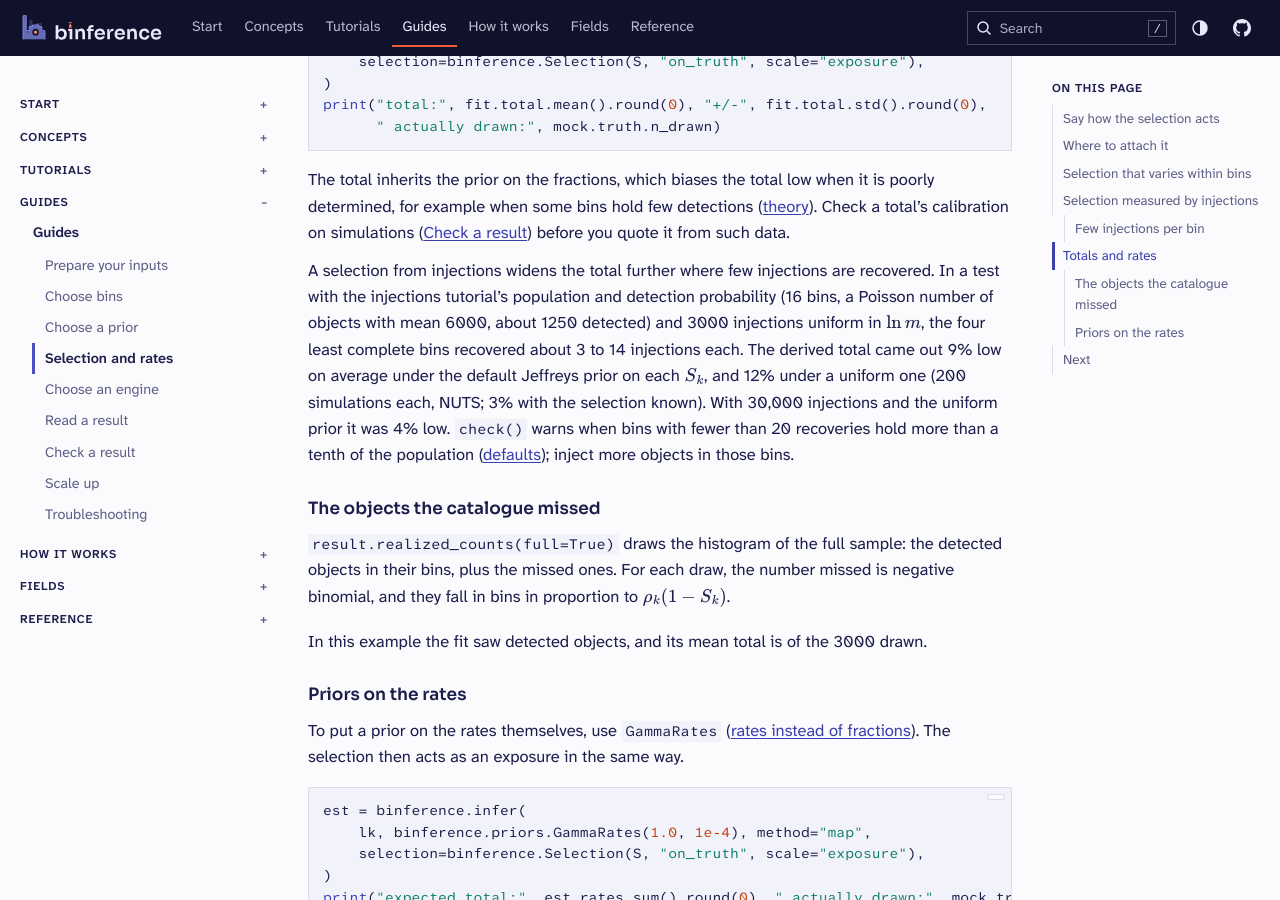
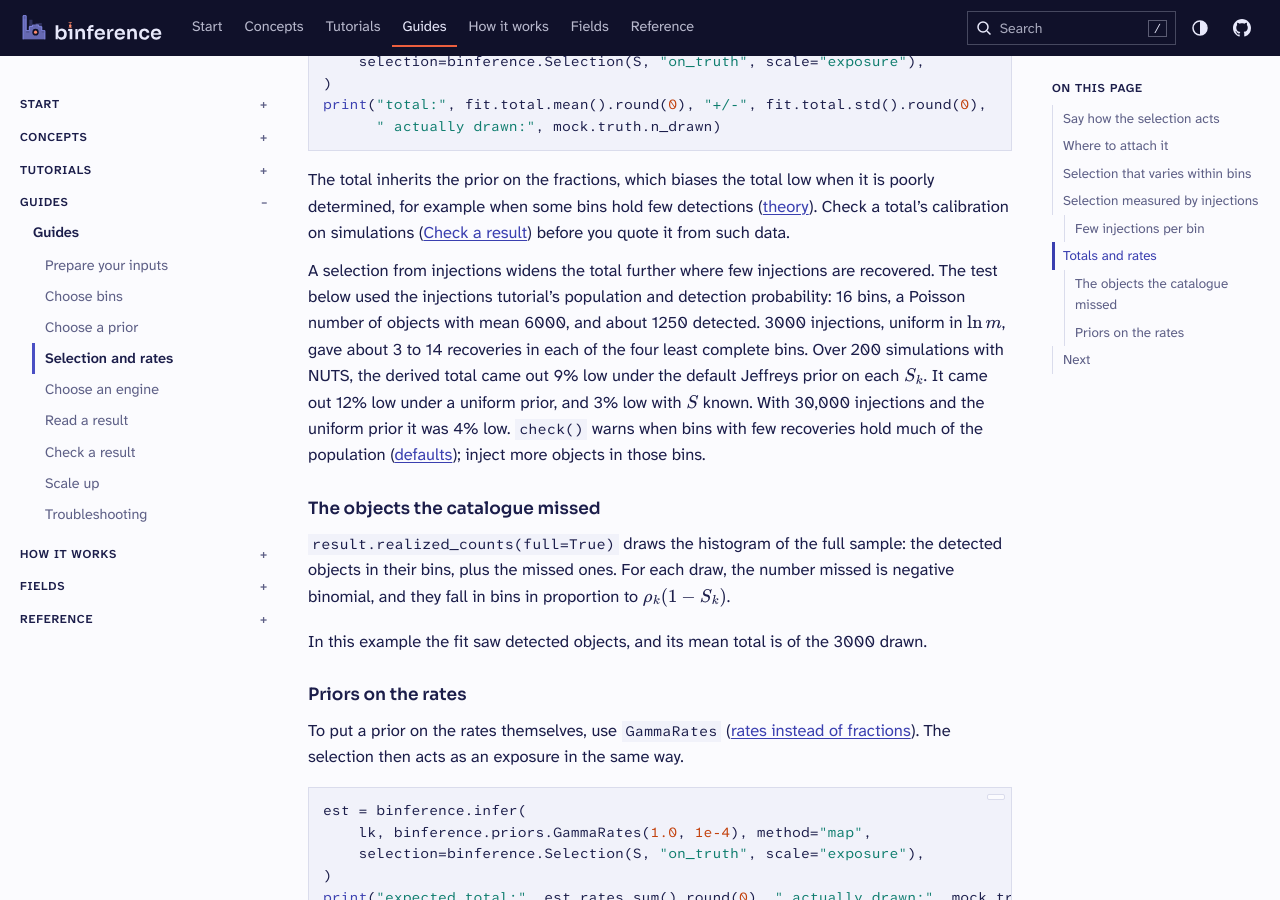
Before and after one commit to joshspeagle/binference, a Sphinx documentation site: the page built from docs/guides/selection.md, in a window 1280 px wide and 900 px high, scrolled down 3852 px. Built offline with Sphinx 7.4.7, drawn with Linux system fonts in a browser that asks for light colours.

Commit message:
Simplify after review
The recovered counts have one home that pickling keeps; a fixed
selection gets its own message, since nothing pulls its total low.

Co-Authored-By: Claude Opus 5.5 <noreply@anthropic.com>
Claude-Session: https://claude.ai/code/session_01JkqiRk2kEoUE8HVDAKRgK9

```diff
--- a/docs/guides/selection.md
+++ b/docs/guides/selection.md
@@ -261,14 +261,14 @@ poorly determined, for example when some bins hold few detections
 ({doc}`checking`) before you quote it from such data.
 
 A selection from injections widens the total further where few injections are recovered.
-In a test with the injections tutorial's population and detection probability (16 bins,
-a Poisson number of objects with mean 6000, about 1250 detected) and 3000 injections
-uniform in $\ln m$, the four least complete bins recovered about 3 to 14 injections each.
-The derived total came out 9% low on average
-under the default Jeffreys prior on each $S_k$, and 12% under a uniform one (200 simulations
-each, NUTS; 3% with the selection known). With 30,000 injections and the uniform prior it
-was 4% low. `check()` warns when bins with fewer than 20 recoveries hold more than a tenth of the
-population ([defaults](../reference/defaults.md)); inject more objects in those bins.
+The test below used the injections tutorial's population and detection probability: 16
+bins, a Poisson number of objects with mean 6000, and about 1250 detected. 3000 injections,
+uniform in $\ln m$, gave about 3 to 14 recoveries in each of the four least complete bins.
+Over 200 simulations with NUTS, the derived total came out 9% low under the default Jeffreys
+prior on each $S_k$. It came out 12% low under a uniform prior, and 3% low with $S$ known.
+With 30,000 injections and the uniform prior it was 4% low. `check()` warns when bins with
+few recoveries hold much of the population ([defaults](../reference/defaults.md)); inject
+more objects in those bins.
 
 ### The objects the catalogue missed
 
```
Also changed, not shown: docs/reference/warnings.md (+4 -5 lines), 7 other files.
